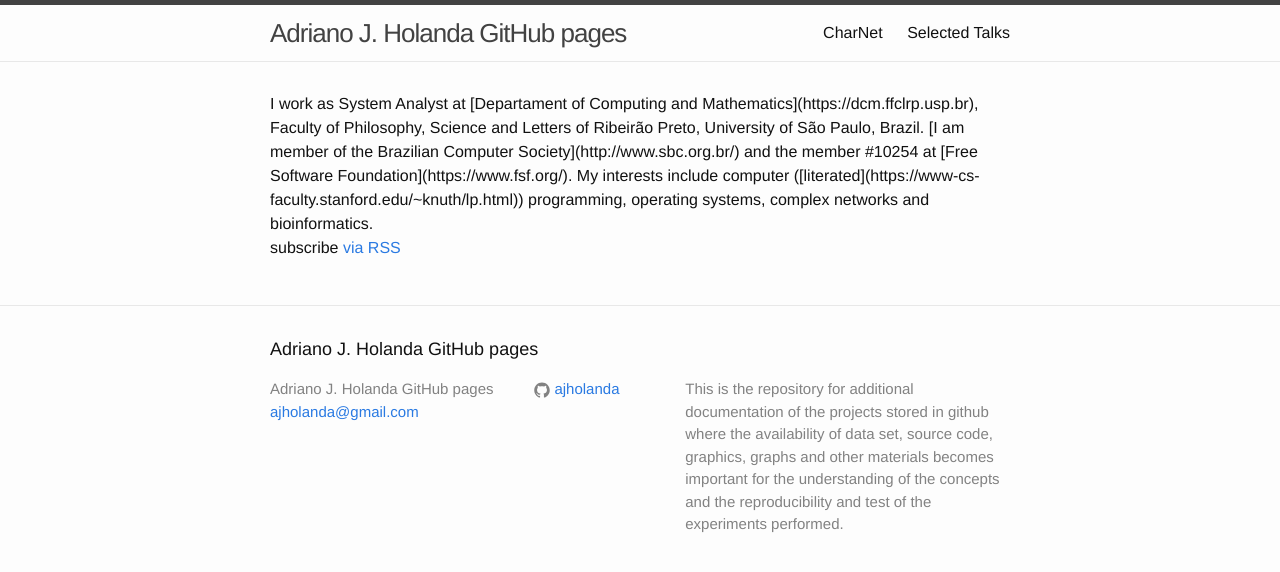
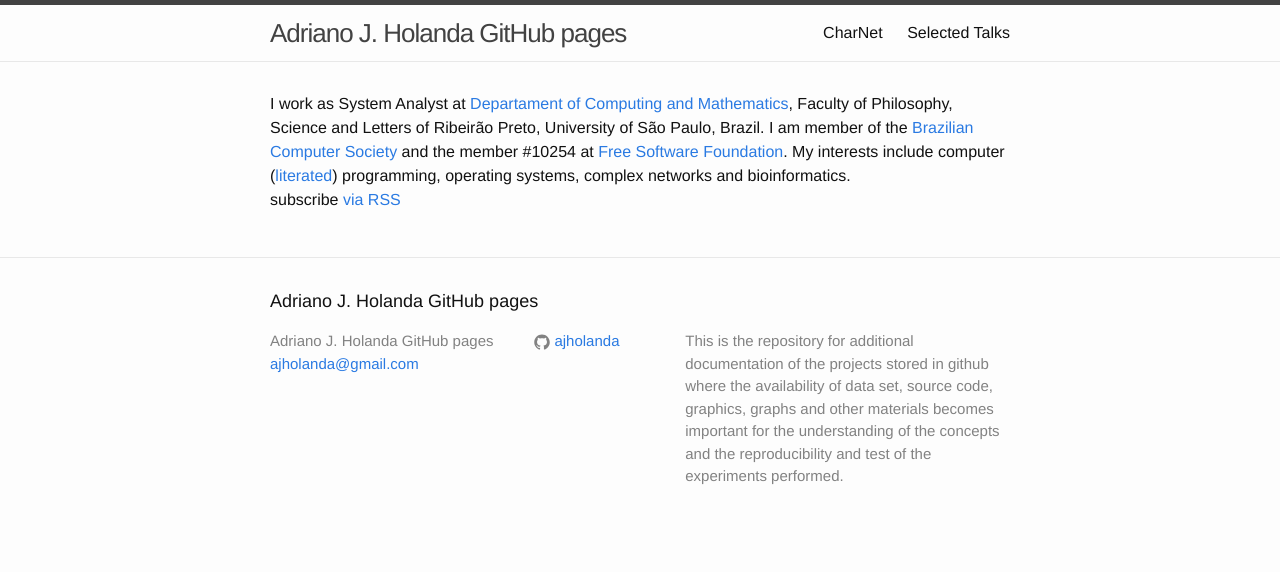
Before and after one commit to ajholanda/ajholanda.github.io, a Jekyll site: the page built from index.html, in a window 1280 px wide. Shown: the top 572 px of the page. Built offline with Jekyll 4.4.1, drawn with Linux system fonts in a browser that asks for light colours; some of the changed lines change nothing that is shown.

Commit message:
convert to html

```diff
--- a/index.html
+++ b/index.html
@@ -4,14 +4,14 @@
 
 <div class="home">
 
-  I work as System Analyst at [Departament of Computing and
-  Mathematics](https://dcm.ffclrp.usp.br), Faculty of Philosophy,
-  Science and Letters of Ribeirão Preto, University of São Paulo,
-  Brazil. [I am member of the Brazilian Computer
-  Society](http://www.sbc.org.br/) and the member #10254 at [Free
-  Software Foundation](https://www.fsf.org/). My interests include
-  computer
-  ([literated](https://www-cs-faculty.stanford.edu/~knuth/lp.html))
+  I work as System Analyst
+  at <a href="https://dcm.ffclrp.usp.br">Departament of Computing and
+  Mathematics</a>, Faculty of Philosophy, Science and Letters of
+  Ribeirão Preto, University of São Paulo, Brazil. I am member of
+  the <a href="http://www.sbc.org.br">Brazilian Computer Society</a>
+  and the member #10254 at <a href="https://www.fsf.org">Free Software
+  Foundation</a>. My interests include computer
+  (<a href="https://www-cs-faculty.stanford.edu/~knuth/lp.html">literated</a>)
   programming, operating systems, complex networks and bioinformatics.
 
  <p class="rss-subscribe">subscribe <a href="{{ "/feed.xml" | prepend: site.baseurl }}">via RSS</a></p>
```
